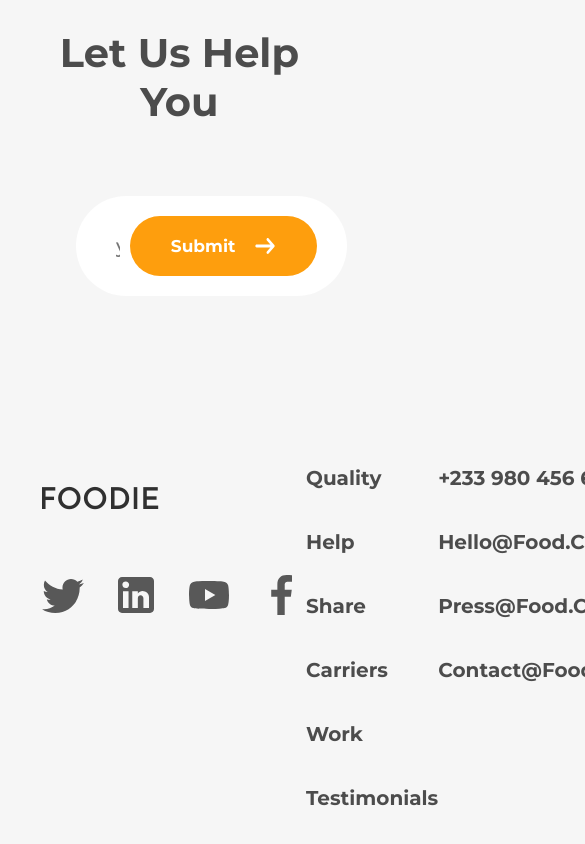
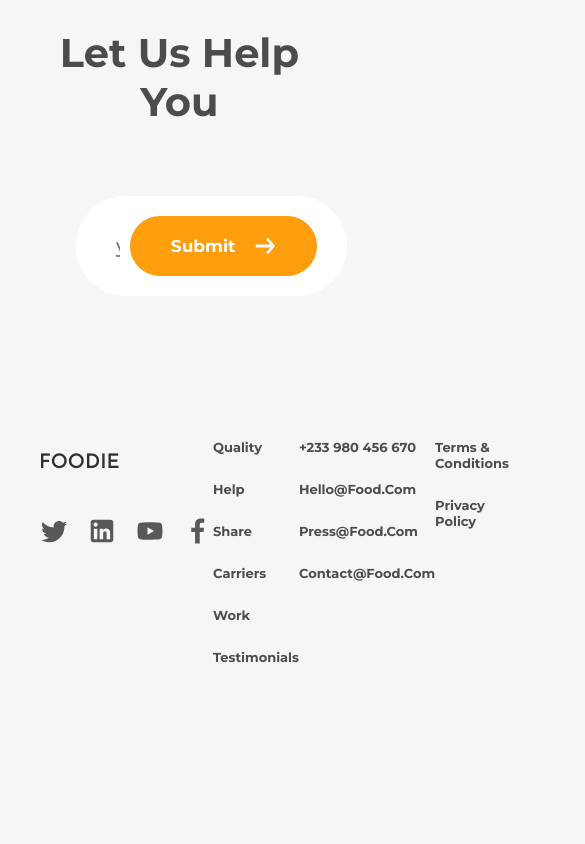
Before and after one commit to mambachristophersteven/react-restaurant-landing-page, a React (Create React App) app: page / in a window 390 px wide. Shown: the part 4226-5070 px from the top of the page, 585 px wide, since content can reach past the window. After the commit the page ends 4954 px from the top, so only its background shows below. Built offline with nearby package versions, Linux system fonts and the light colour scheme.

Commit message:
Footer responsiveness for smaller laptop

```diff
--- a/src/Components/Footer/Footer.css
+++ b/src/Components/Footer/Footer.css
@@ -3,8 +3,8 @@
     display: flex;
     justify-content: space-between;
     align-items: self-start;
-    margin-top: 100px;
-    margin-bottom: 100px;
+    margin-top: 80px;
+    margin-bottom: 50px;
 }
 
 .footer-left{
@@ -45,3 +45,19 @@
     color: var(--main-text);
     text-transform: capitalize;
 }
+
+@media screen and (max-width: 1410px){
+    .foodie-name{
+        font-size: 20px;
+    }
+    .social-media{
+        gap: 18px;
+    }
+    .social-media img{
+        width: 30px;
+    }
+    .footer-link{
+        font-size: 13px;
+    }
+
+}
```
